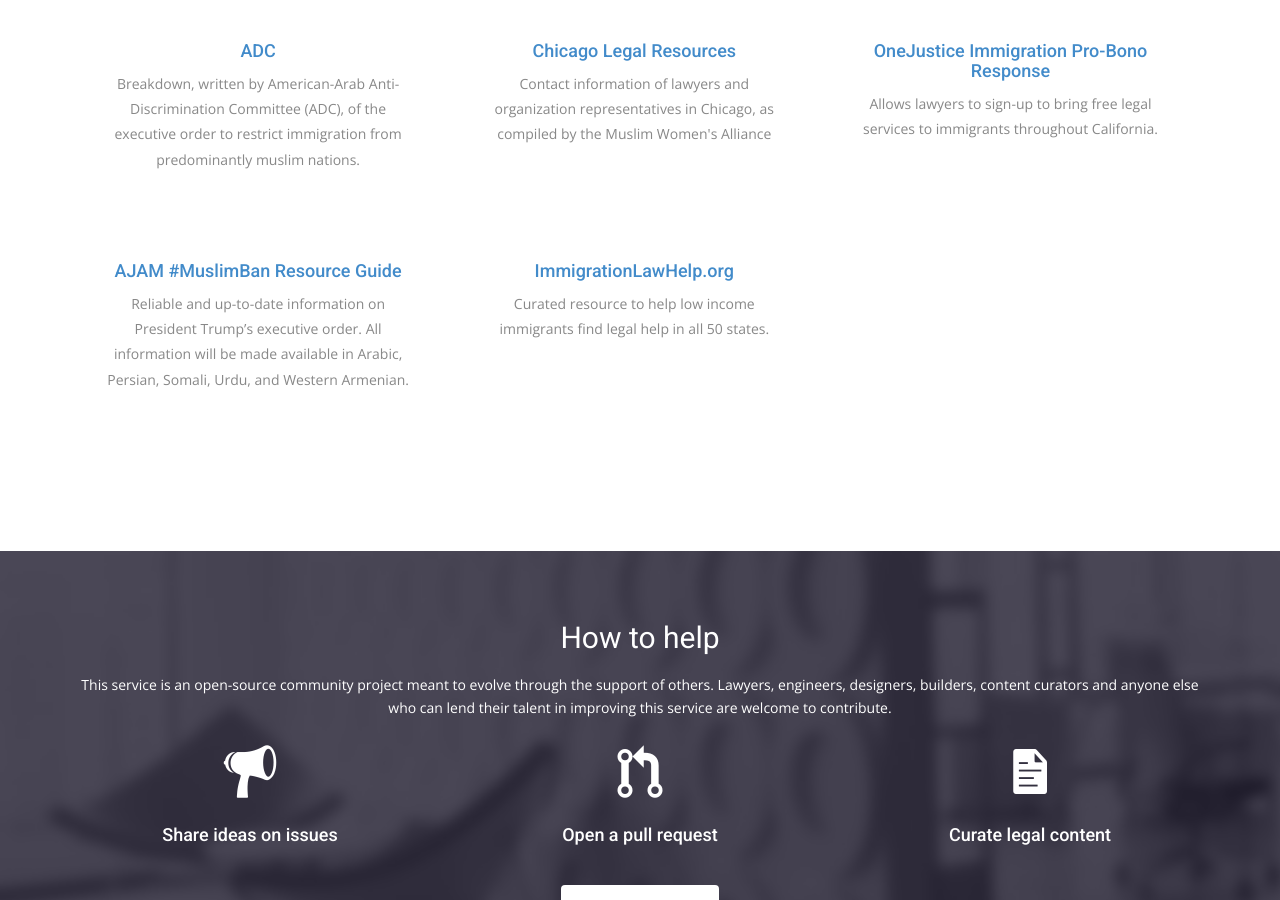
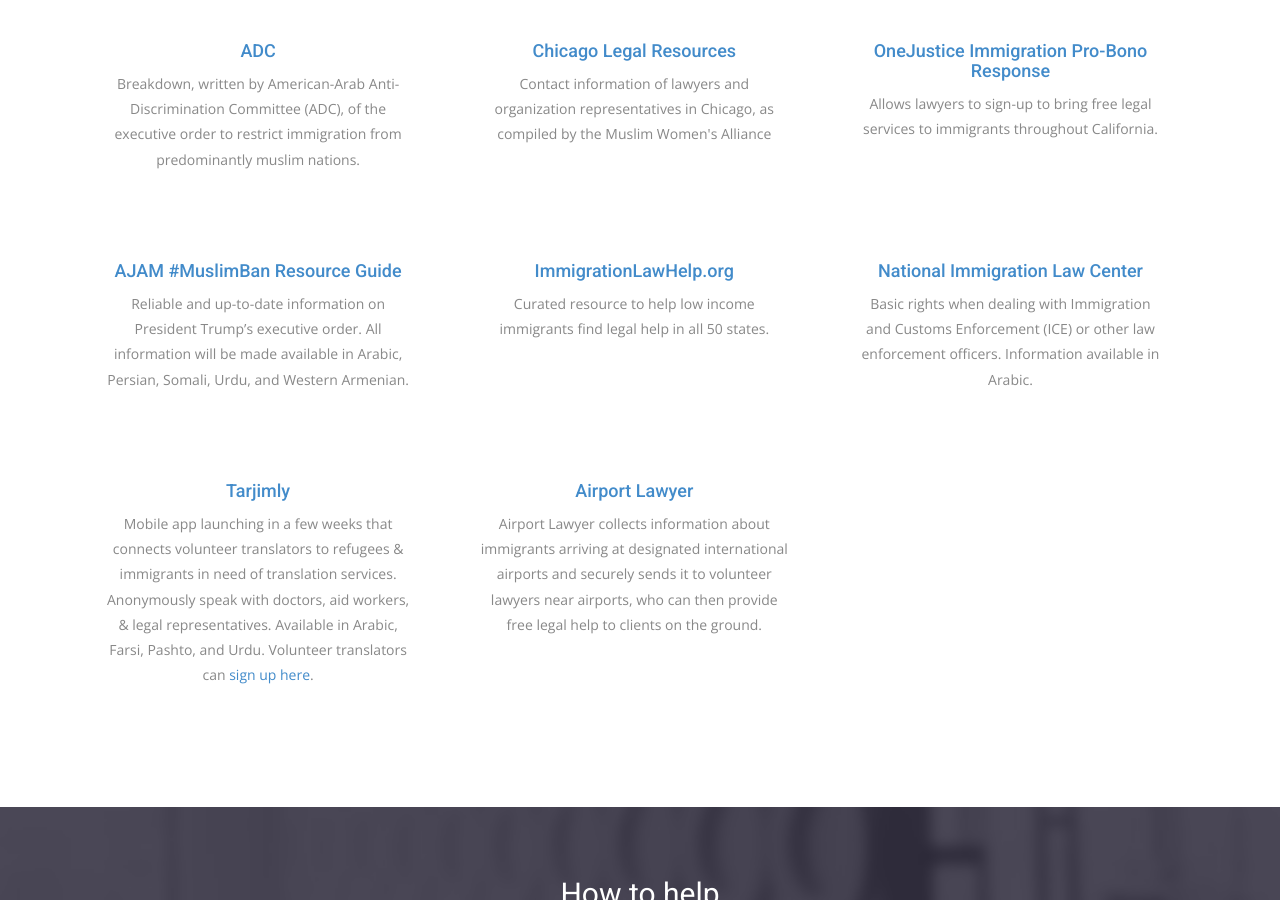
Before and after one commit to aymannadeem/yourhaq, a Jekyll site: the page built from index.html, in a window 1280 px wide and 900 px high, scrolled down 1527 px. Built offline with Jekyll 4.4.1, drawn with Linux system fonts in a browser that asks for light colours; nearby versions of some CDN libraries; some web fonts are replaced.

Commit message:
Add Airport Lawyer to resource list on home page

```diff
--- a/index.html
+++ b/index.html
@@ -144,6 +144,30 @@
             </div>
           </div>
         </li>
+        <li>
+          <div class="resource-item">
+            <div class="service-item">
+              <h4 class="name"><a href="https://www.nilc.org/issues/immigration-enforcement/everyone-has-certain-basic-rights/">National Immigration Law Center</a></h4>
+              <p class="description">Basic rights when dealing with Immigration and Customs Enforcement (ICE) or other law enforcement officers. Information available in Arabic.</p>
+            </div>
+          </div>
+        </li>
+        <li>
+          <div class="resource-item">
+            <div class="service-item">
+              <h4 class="name"><a href="http://www.tarjim.ly/">Tarjimly</a></h4>
+              <p class="description">Mobile app launching in a few weeks that connects volunteer translators to refugees &amp; immigrants in need of translation services. Anonymously speak with doctors, aid workers, &amp; legal representatives. Available in Arabic, Farsi, Pashto, and Urdu. Volunteer translators can <a href="http://www.tarjim.ly/">sign up here</a>.</p>
+            </div>
+          </div>
+        </li>
+        <li>
+          <div class="resource-item">
+            <div class="service-item">
+              <h4 class="name"><a href="https://www.airportlawyer.org/">Airport Lawyer</a></h4>
+              <p class="description">Airport Lawyer collects information about immigrants arriving at designated international airports and securely sends it to volunteer lawyers near airports, who can then provide free legal help to clients on the ground.</p>
+            </div>
+          </div>
+        </li>
       </ul>
     </div>
   </div>
```
